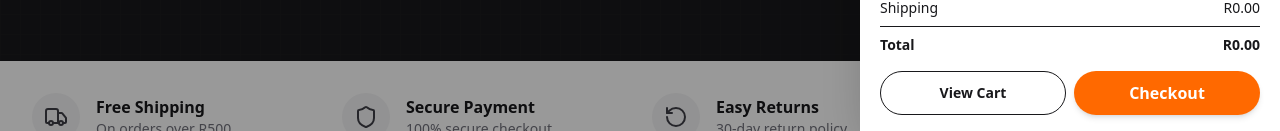
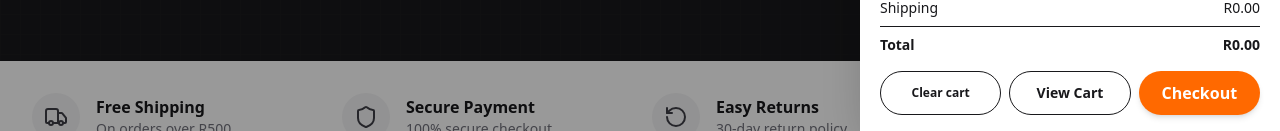
Before and after one commit to sifosman/reactmultisite, a Next.js app: page / in a window 1280 px wide. Both pictures are taken after a click on the button 1172 px from the left and 70 px from the top of the page. Shown: the part 669-800 px from the top of the page. Built offline with nearby package versions, Linux system fonts and the light colour scheme; no server answers; the database is empty.

Commit message:
whatsapp23

```diff
--- a/src/components/cart/CartDrawer.tsx
+++ b/src/components/cart/CartDrawer.tsx
@@ -4,7 +4,7 @@ import Link from "next/link";
 import { useEffect, useMemo, useState } from "react";
 import { X } from "lucide-react";
 import { createSupabaseBrowserClient } from "@/lib/supabase/client";
-import { readGuestCart } from "@/lib/cart/storage";
+import { readGuestCart, clearGuestCart, removeFromGuestCart } from "@/lib/cart/storage";
 import type { GuestCartItem } from "@/lib/cart/types";
 import { formatZar, SHIPPING_CENTS } from "@/lib/money/zar";
 
@@ -151,6 +151,16 @@ export function CartDrawer({
   const subtotalCents = lines.reduce((sum, l) => sum + l.lineTotalCents, 0);
   const totalCents = subtotalCents + (lines.length > 0 ? SHIPPING_CENTS : 0);
 
+  function onClear() {
+    clearGuestCart();
+    setItems([]);
+  }
+
+  function onRemove(productId: string, variantId: string | null) {
+    removeFromGuestCart(productId, variantId);
+    setItems(readGuestCart().items);
+  }
+
   if (!open) return null;
 
   return (
@@ -205,6 +215,13 @@ export function CartDrawer({
                       <div className="shrink-0 text-right">
                         <div className="text-sm font-semibold text-zinc-900">{formatZar(l.lineTotalCents)}</div>
                         <div className="mt-1 text-xs text-zinc-900">{formatZar(l.unitPriceCents)} each</div>
+                        <button
+                          type="button"
+                          className="mt-3 text-xs text-red-600 hover:underline"
+                          onClick={() => onRemove(l.item.productId, l.item.variantId)}
+                        >
+                          Delete
+                        </button>
                       </div>
                     </div>
                   </div>
@@ -230,7 +247,14 @@ export function CartDrawer({
             </div>
           </div>
 
-          <div className="mt-4 grid grid-cols-1 gap-2 sm:grid-cols-2">
+          <div className="mt-4 grid grid-cols-1 gap-2 sm:grid-cols-3">
+            <button
+              type="button"
+              onClick={onClear}
+              className="inline-flex h-11 items-center justify-center rounded-full border bg-white px-4 text-xs font-semibold text-zinc-900 hover:bg-zinc-50"
+            >
+              Clear cart
+            </button>
             <Link
               href="/cart"
               onClick={onClose}
```
